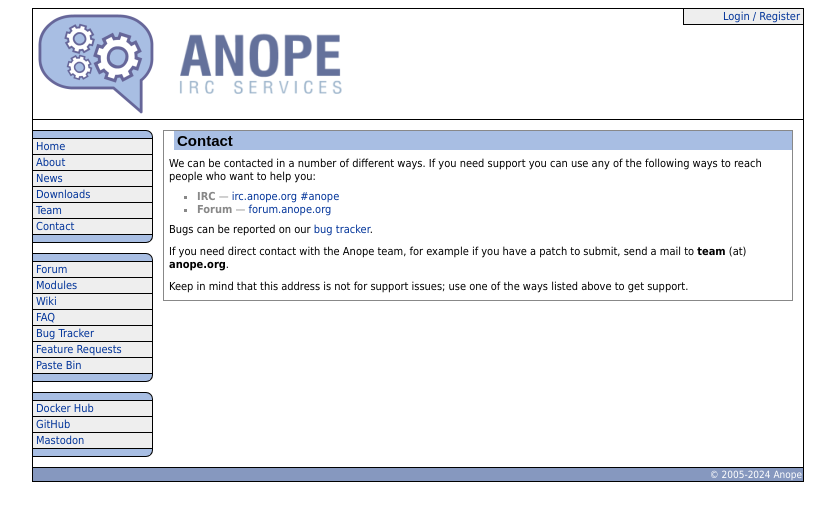
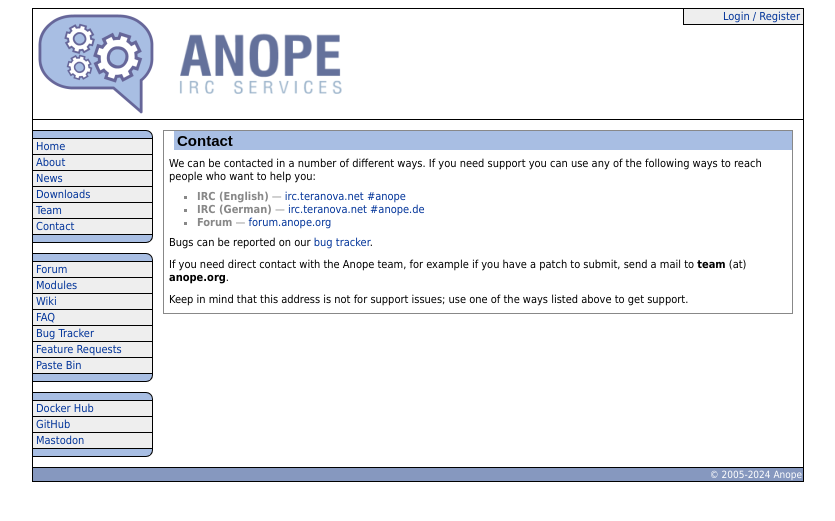
Before and after one commit to anope/website, a Jekyll site: the page built from contact.md, in a window 1280 px wide. Shown: the top 521 px of the page, without its empty margins (222-1057 px from the left). Built offline with Jekyll 4.4.1, drawn with Linux system fonts in a browser that asks for light colours.

Commit message:
Update the Anope IRC server domain.

```diff
--- a/_data/ircrules.yml
+++ b/_data/ircrules.yml
@@ -1,7 +1,7 @@
 en:
   name: "English"
   title: "Rules for #anope"
-  intro: "Our support channel is #anope at irc.anope.org. This channel has a few rules to speed things up and keep everyone happy. "
+  intro: "Our support channel is #anope at irc.teranova.net. This channel has a few rules to speed things up and keep everyone happy. "
   rules:
     - "We are VOLUNTEERS - We do not have to help you, we do it because we are nice."
     - 'Ask concrete questions. No need for "may I ask a question?", "is someone in here??" or "I need help!!!!11". <b>Just ask</b>. In your interest: ask questions the smart way.'
@@ -18,7 +18,7 @@
 de:
   name: "German"
   title: "Regeln für #anope"
-  intro: "Unser Support Channel ist #anope auf irc.anope.org. In diesen Channel gelten ein paar Regeln, um die Gespräche zu beschleunigen und jeden zufriedenzustellen."
+  intro: "Unser Support Channel ist #anope auf irc.teranova.net. In diesen Channel gelten ein paar Regeln, um die Gespräche zu beschleunigen und jeden zufriedenzustellen."
   rules:
     - "Wir sind hier alles Freiwillige - Wir müssen Dir nicht helfen, aber wir tun es gerne, weil wir einfach nett sind."
     - "Stelle konkrete Fragen. Es ist nicht nötig zu fragen ob du fragen darfst, ob jemand da ist oder lautstark kund zu tun, daß du Hilfe benötigst. Stelle deine Fragen möglichst präzise. Dies ist auch in deinem eigenen Interesse weil wir dir so schneller helfen können."
@@ -35,7 +35,7 @@
 nl:
   name: "Dutch"
   title: "Rules for #anope"
-  intro: "Ons hulp kanaal is #anope op irc.anope.org. Dit kanaal heeft een paar regels om t allemaal te versnellen en iedereen tevreden te houden."
+  intro: "Ons hulp kanaal is #anope op irc.teranova.net. Dit kanaal heeft een paar regels om t allemaal te versnellen en iedereen tevreden te houden."
   rules:
     - "Wij zijn VRIJWILLIGERS - We hoeven je niet te helpen,we doen het omdat we aardig zijn."
     - 'Stel een concrete vraag. Het is niet nodig om te vragen "mag ik een vraag stellen", "is er iemand hier" of "Ik heb hulp nodig!. Vraag het gewoon.  In jou belang: Stel vragen op de slimme manier.'
--- a/contact.md
+++ b/contact.md
@@ -6,7 +6,8 @@
 
 We can be contacted in a number of different ways. If you need support you can use any of the following ways to reach people who want to help you:
 
-- **IRC** &mdash; [irc.anope.org #anope](ircs://irc.anope.org/#anope)
+- **IRC (English)** &mdash; [irc.teranova.net #anope](ircs://irc.teranova.net/#anope)
+- **IRC (German)** &mdash; [irc.teranova.net #anope.de](ircs://irc.teranova.net/#anope.de)
 - **Forum** &mdash; [forum.anope.org](https://forum.anope.org/)
 
 Bugs can be reported on our [bug tracker](https://github.com/anope/anope/issues).
```
